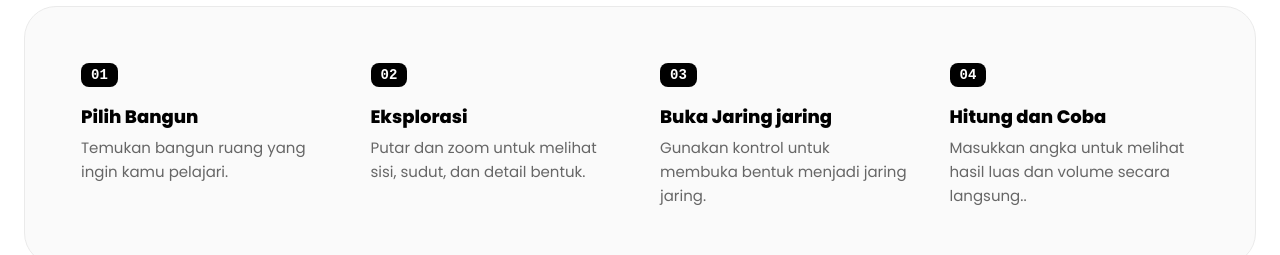
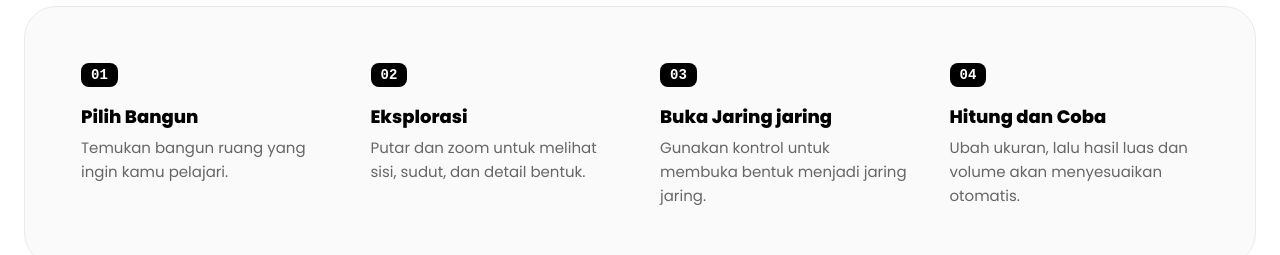
Before and after one commit to lynxrawrr/ShapeLy-WebApp, a React (Vite) app: page / in a window 1280 px wide. Shown: the part 2100-2355 px from the top of the page. Built offline with nearby package versions, Linux system fonts and the light colour scheme.

Commit message:
chore(copy): update step description text

```diff
--- a/src/pages/Home/Home.jsx
+++ b/src/pages/Home/Home.jsx
@@ -178,7 +178,7 @@ export default function Home() {
           <Step
             n="04"
             title="Hitung dan Coba"
-            desc="Masukkan angka untuk melihat hasil luas dan volume secara langsung.."
+            desc="Ubah ukuran, lalu hasil luas dan volume akan menyesuaikan otomatis."
           />
         </div>
       </section>
```
